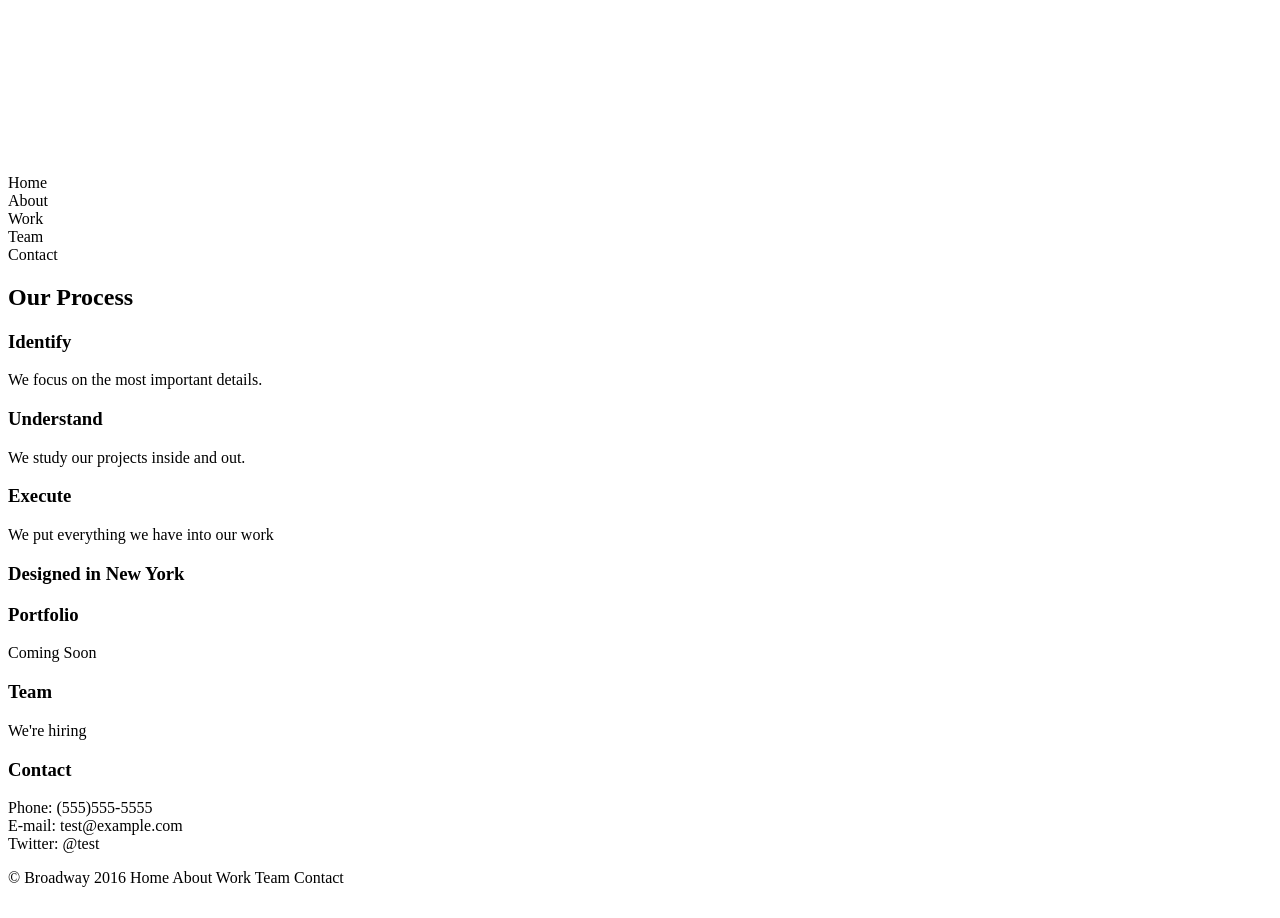
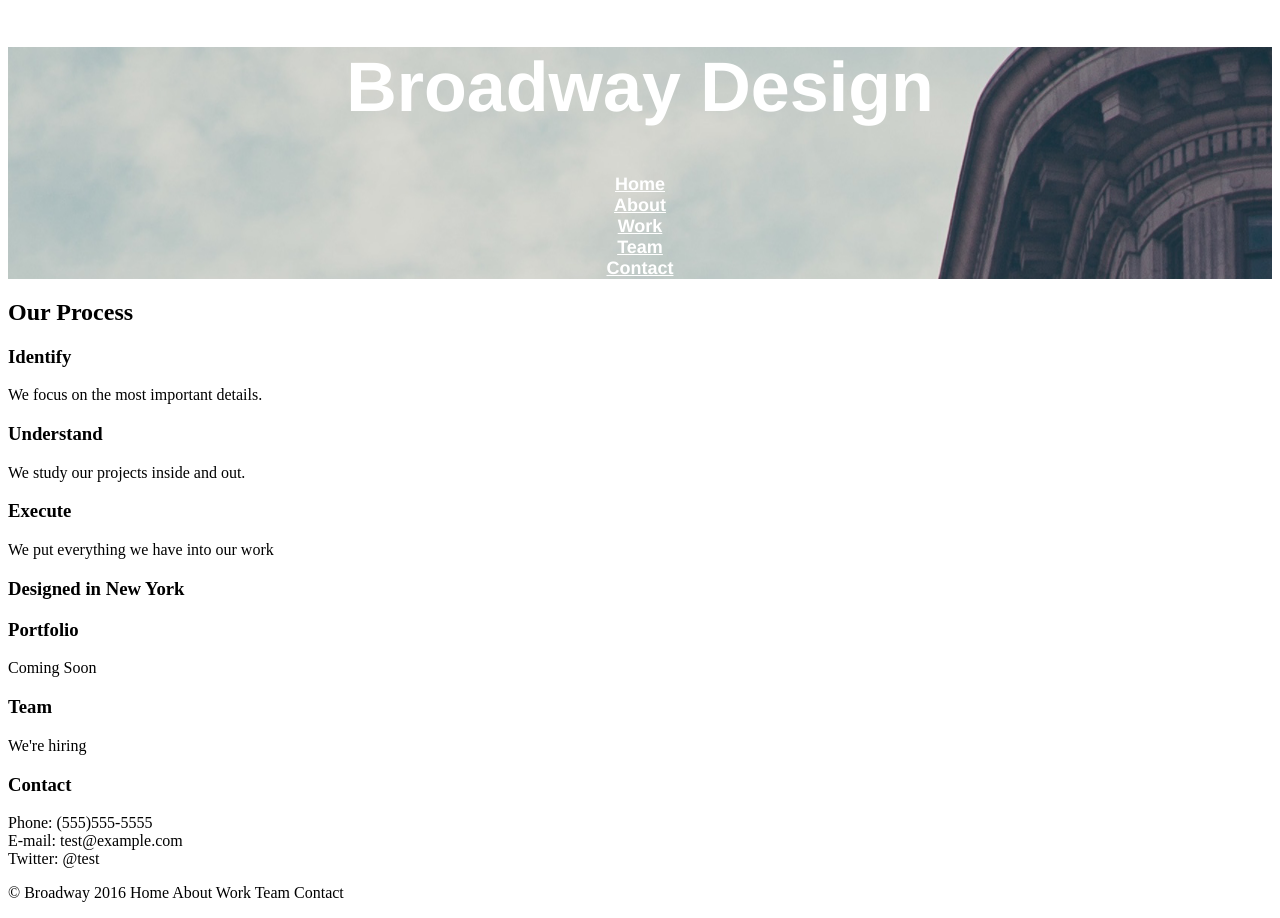
Before and after one commit to willstuhler/broadway, a plain HTML site: page index.html in a window 1280 px wide. Drawn offline with Linux system fonts and the light colour scheme.

Commit message:
finally got the image

```diff
--- a/index.html
+++ b/index.html
@@ -7,9 +7,9 @@
 
   <body>
 
-    <div id="opening">
+    <div class="opening">
       <h1>Broadway Design</h1>
-      <p id="nav">Home </br> About </br> Work </br> Team </br> Contact </p>
+      <p class="nav"><a href="">Home</a> </br> <a href="">About<a> </br> <a href="">Work</a> </br> <a href="">Team</a> </br> <a href="">Contact</a> </p>
     </div>
 
     <div>
--- a/resources/css/style.css
+++ b/resources/css/style.css
@@ -1,17 +1,25 @@
 h1 {
   font-family: helvetica;
   font-size: 70px;
-  font-weight: bold;
   color: white;
 }
 
 .opening {
-  background-image: url("resources/images/building.png")
+  background-image: url(../images/building.png);
+  text-align: center;
+  font-weight: bold;
+
 }
-
 .nav {
   font-family: helvetica;
   font-size: 18px;
-  color: white;
+  color:white;
 
 }
+
+a {
+  color: white;
+  font-size: 18px;
+  font-family: Helvetica;
+
+}
```
